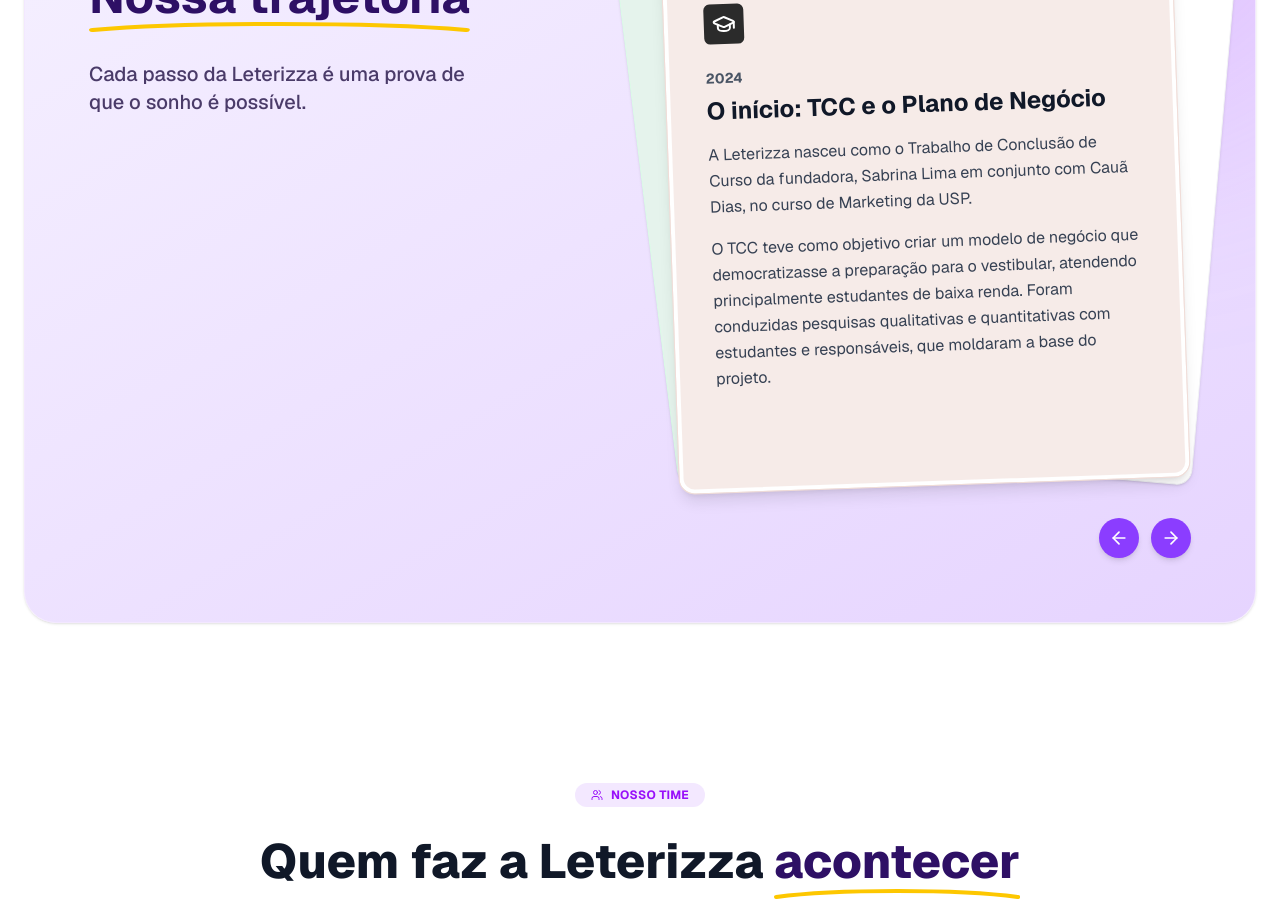
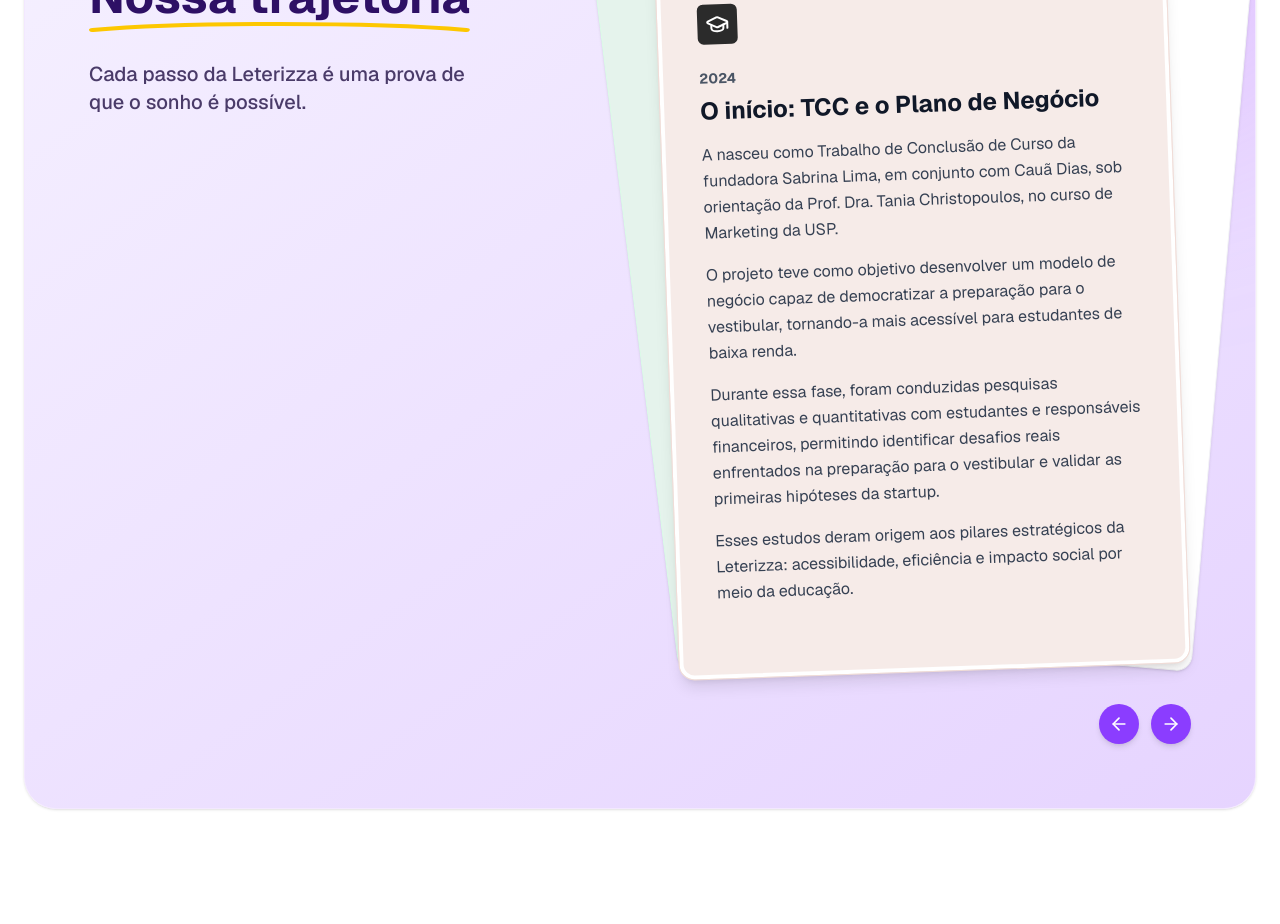
Before and after one commit to leterizza/LandingPage, a Next.js app: page /sobre in a window 1280 px wide. Shown: the part 2860-3784 px from the top of the page. Built offline with nearby package versions, Linux system fonts and the light colour scheme.

Commit message:
Mudança foto-sabrina

```diff
--- a/src/app/sobre/page.tsx
+++ b/src/app/sobre/page.tsx
@@ -322,25 +322,49 @@ export default function SobreNos() {
       content: (
         <>
           <p className="mb-4">
-            A Leterizza nasceu como o Trabalho de Conclusão de Curso da fundadora, Sabrina Lima em conjunto com Cauã Dias, no curso de Marketing da USP.
+            A nasceu como Trabalho de Conclusão de Curso da fundadora Sabrina Lima, em conjunto com Cauã Dias, sob orientação da Prof. Dra. Tania Christopoulos, no curso de Marketing da USP.
+          </p>
+          <p className="mb-4">
+            O projeto teve como objetivo desenvolver um modelo de negócio capaz de democratizar a preparação para o vestibular, tornando-a mais acessível para estudantes de baixa renda.
+          </p>
+          <p className="mb-4">
+            Durante essa fase, foram conduzidas pesquisas qualitativas e quantitativas com estudantes e responsáveis financeiros, permitindo identificar desafios reais enfrentados na preparação para o vestibular e validar as primeiras hipóteses da startup.
           </p>
           <p>
-            O TCC teve como objetivo criar um modelo de negócio que democratizasse a preparação para o vestibular, atendendo principalmente estudantes de baixa renda. Foram conduzidas pesquisas qualitativas e quantitativas com estudantes e responsáveis, que moldaram a base do projeto.
+            Esses estudos deram origem aos pilares estratégicos da Leterizza: acessibilidade, eficiência e impacto social por meio da educação.
           </p>
         </>
       )
     },
     {
-      year: "2024",
-      title: "Validação e Pré-incubação",
+      year: "2025",
+      title: "Da ideia ao MVP",
       bgColor: "#E5F3EC", // Verde menta suave
       content: (
         <>
           <p className="mb-4">
-            Após a aprovação com excelência do TCC, decidimos tirar a ideia do papel e iniciar a fase de testes reais com os alunos.
+            Em 2025, a deu os primeiros passos fora do papel e iniciou o desenvolvimento do seu MVP (Produto Mínimo Viável), transformando o plano de negócio em uma solução prática para estudantes vestibulandos.
+          </p>
+          <p className="mb-4">
+            Nesse período, a Leterizza também participou de iniciativas voltadas para inovação e empreendedorismo, como o , programa do Instituto TIM voltado à transformação de TCCs em startups, e do , fortalecendo sua visão de negócio e sua conexão com o ecossistema empreendedor universitário.
           </p>
           <p>
-            Entramos em fase de pré-incubação para estruturar a startup, desenvolver a plataforma tecnológica e consolidar nosso propósito de impacto social na educação.
+            Além disso, foram iniciadas ações de recrutamento de estudantes e colaboradores para formar os primeiros times de marketing, branding, CRM e validação da startup.
+          </p>
+        </>
+      )
+    },
+    {
+      year: "2026",
+      title: "Expansão, validação e comunidade",
+      bgColor: "#E5F3EC", // Verde menta suave
+      content: (
+        <>
+          <p className="mb-4">
+            Em 2026, a está consolidando sua fase de validação por meio da ampliação dos testes da plataforma e do fortalecimento da sua comunidade de estudantes.
+          </p>
+          <p className="mb-4">
+            Segue expandindo sua atuação no ecossistema de inovação e empreendedorismo, participando de programas, eventos e iniciativas voltadas ao desenvolvimento de startups de impacto social e educação.
           </p>
         </>
       )
@@ -529,7 +553,7 @@ export default function SobreNos() {
                       variants={stackVariants}
                       initial="enter"
                       animate="center"
-                      className="rounded-2xl p-8 md:p-10 shadow-lg border border-[#F0DCD7] ring-4 ring-inset ring-white w-full h-[530px] flex flex-col transform-gpu origin-bottom"
+                      className="rounded-2xl p-8 md:p-10 shadow-lg border border-[#F0DCD7] ring-4 ring-inset ring-white w-full h-full flex flex-col transform-gpu origin-bottom"
                       style={{
                         gridArea: 'cardArea',
                         backgroundColor: trajectorySteps[currentStep].bgColor
```
Also changed, not shown: public/static/team/sabrina.jpg.
